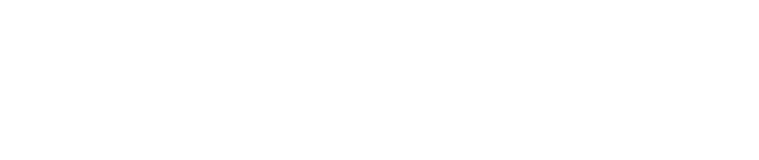
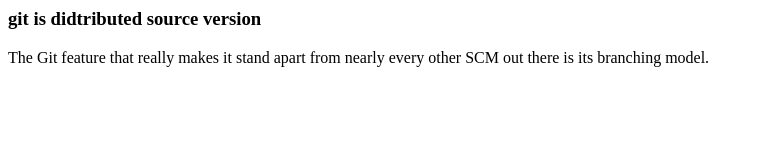
Before and after one commit to LavanyaAllu/GitCommands, a plain HTML site: page index.html in a window 1280 px wide. Shown: the whole page, without its empty margins (0-759 px from the left). Drawn offline with Linux system fonts and the light colour scheme.

Commit message:
Add some code in index.html

```diff
--- a/index.html
+++ b/index.html
@@ -4,4 +4,12 @@
             git is local repository
         </title>
     </head>
+    <body>
+        <h3>
+            git is didtributed source version
+        </h3>
+        <p>
+            The Git feature that really makes it stand apart from nearly every other SCM out there is its branching model.
+        </p>
+    </body>
 </html>
```
